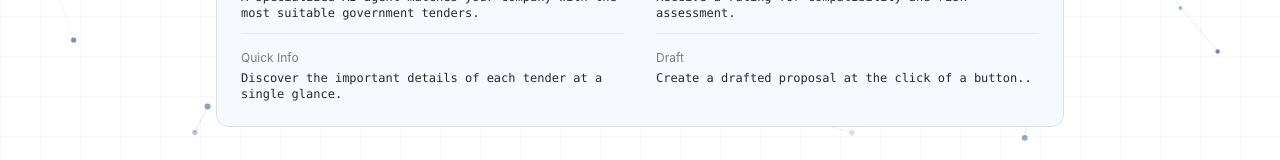
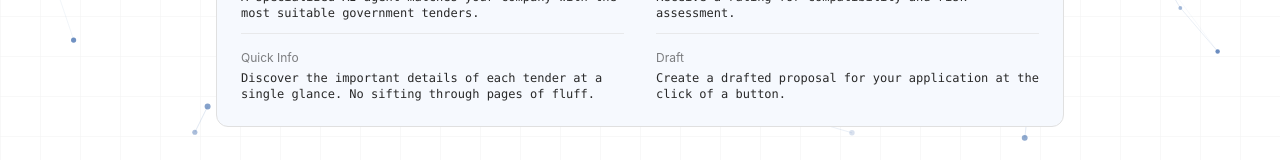
Before and after one commit to Robin-code01/saasy_baka, a Next.js app in the folder frontend/: page / in a window 1280 px wide. Shown: the part 584-744 px from the top of the page. Built offline with nearby package versions, Linux system fonts and the light colour scheme; no server answers.

Commit message:
cause I'm mr brightside

```diff
--- a/frontend/src/app/page.tsx
+++ b/frontend/src/app/page.tsx
@@ -318,13 +318,13 @@ export default function Home() {
               <div className="border-border/60">
                 <dt className="text-xs text-foreground/60">Quick Info</dt>
                 <dd className="mt-1 font-mono text-xs font-medium text-foreground">
-                  Discover the important details of each tender at a single glance.
+                  Discover the important details of each tender at a single glance. No sifting through pages of fluff.
                 </dd>
               </div>
               <div className="border-border/60">
                 <dt className="text-xs text-foreground/60">Draft</dt>
                 <dd className="mt-1 text-xs font-mono font-medium text-foreground">
-                  Create a drafted proposal at the click of a button..
+                  Create a drafted proposal for your application at the click of a button.
                 </dd>
               </div>
             </dl>
```
